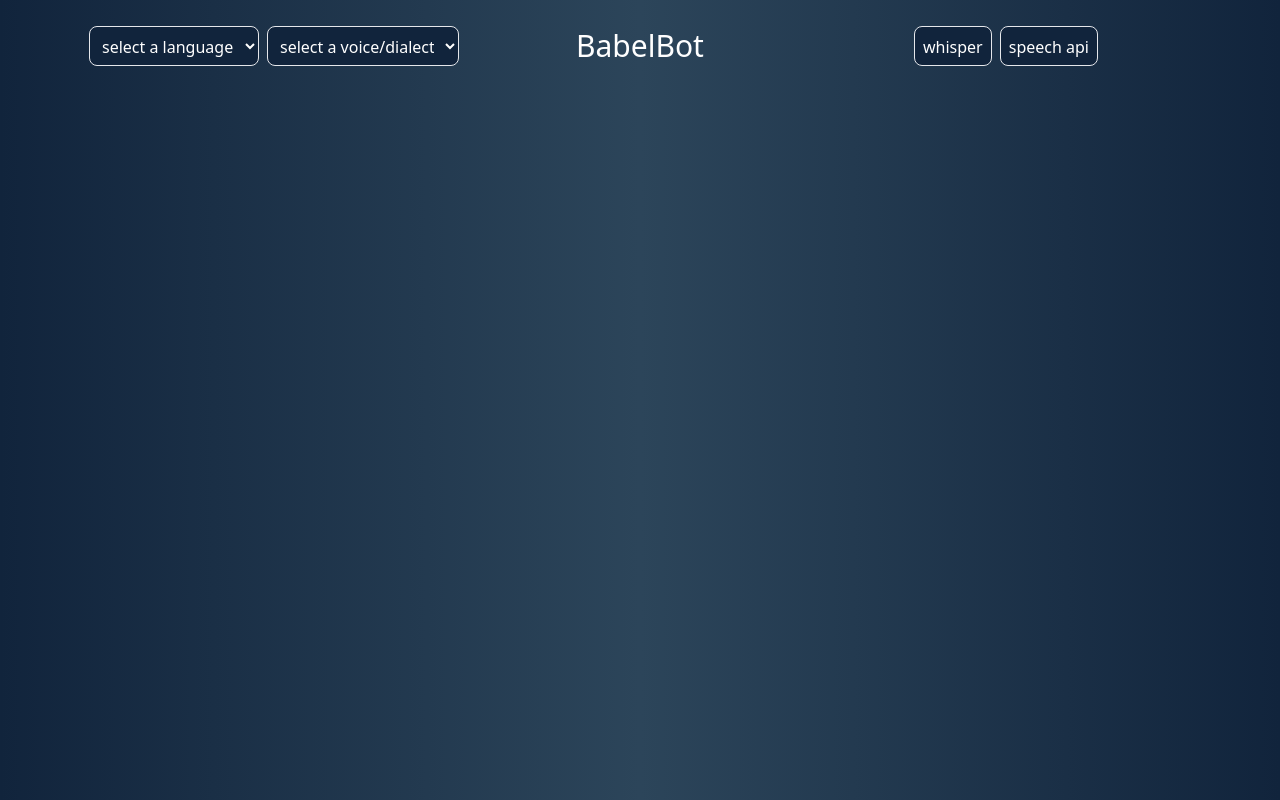
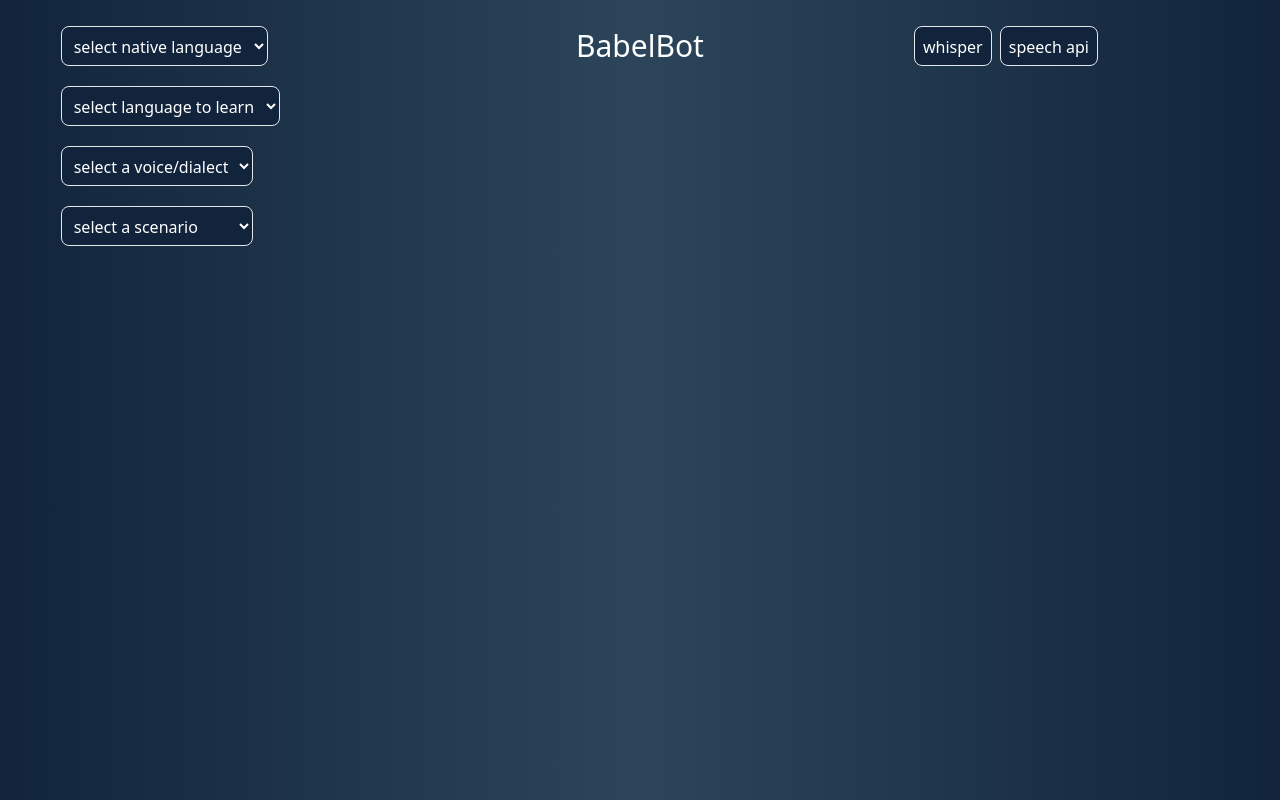
Before and after one commit to nikkigraybeal/babelbot, a Next.js app: page / in a window 1280 px wide. Built offline with nearby package versions, Linux system fonts and the light colour scheme.

Commit message:
add native lang and scenario drop downs

```diff
--- a/app/components/chatBox/ChatBoxSpeechApi.tsx
+++ b/app/components/chatBox/ChatBoxSpeechApi.tsx
@@ -6,11 +6,11 @@ import Image from "next/image";
 import { systemPrompt, scenarios } from "@/utils/systemPrompt";
 
 
-const ChatBoxSpeechApi = ({ selectedVoice, selectedLanguage, greeting }) => {
+const ChatBoxSpeechApi = ({ nativeLanguage, selectedVoice, selectedLanguage, greeting, scenario }) => {
   const [promptHistory, setPromptHistory] = useState<Prompt[]>([
     {
       role: "system",
-      content: systemPrompt(selectedLanguage, "English", scenarios[0]),
+      content: systemPrompt(selectedLanguage, nativeLanguage, scenarios[scenario]),
     },
   ]);
   const [dialogue, setDialogue] = useState<Prompt[]>([]);
--- a/app/components/chatBox/ChatBoxWhisper.tsx
+++ b/app/components/chatBox/ChatBoxWhisper.tsx
@@ -6,18 +6,18 @@ import speakerIcon from "../../../public/speakerIcon.svg";
 import Image from "next/image";
 import { systemPrompt, scenarios } from "../../../utils/systemPrompt";
 
-const ChatBoxWhisper = ({ selectedVoice, selectedLanguage, greeting }) => {
+const ChatBoxWhisper = ({ nativeLanguage, selectedVoice, selectedLanguage, greeting, scenario }) => {
   const [promptHistory, setPromptHistory] = useState<Prompt[]>([
     {
       role: "system",
-      content: systemPrompt(selectedLanguage, "English", scenarios[0]),
+      content: systemPrompt(selectedLanguage, nativeLanguage, scenarios[scenario]),
     },
   ]);
   const [dialogue, setDialogue] = useState<Prompt[]>([]);
   const [suggestions, setSuggestions] = useState<string[][]>([]); // [[suggested res, translation]]
   const [userInput, setUserInput] = useState<Prompt>({
     role: "user",
-    content: greeting,
+    content: greeting
   });
   const [spacebarPressed, setSpacebarPressed] = useState<boolean>(false);
   const [recording, setRecording] = useState(false);
--- a/app/page.tsx
+++ b/app/page.tsx
@@ -2,6 +2,7 @@
 import { useState, useEffect } from "react";
 import ChatBoxSpeechApi from "./components/chatBox/ChatBoxSpeechApi";
 import ChatBoxWhisper from "./components/chatBox/ChatBoxWhisper";
+import { scenarios } from "@/utils/systemPrompt";
 
 // BCP-47 language codes, language, country, dialect, "Hello!"
 const langCodes = [
@@ -21,6 +22,7 @@ const langCodes = [
   ["en-IN", "English", "India", "Indian English", "Hello!"],
   ["en-NZ", "English", "New Zealand", "New Zealand English", "Hello!"],
   ["en-US", "English", "United States", "US English", "Hello!"],
+  ["en", "English", "United States", "US English", "Hello!"],
   ["en-ZA", "English", "South Africa", "English (South Africa)", "Hello!"],
   ["es-AR", "Spanish", "Argentina", "Argentine Spanish", "¡Hola!"],
   ["es-CL", "Spanish", "Chile", "Chilean Spanish", "¡Hola!"],
@@ -43,6 +45,7 @@ const langCodes = [
   ["ko-KR", "Korean", "Republic of Korea", "Korean (Republic of Korea)", "안녕하세요!"],
   ["nl-BE", "Dutch", "Belgium", "Belgian Dutch", "Hallo!"],
   ["nl-NL", "Dutch", "The Netherlands", "Standard Dutch (The Netherlands)", "Hallo!"],
+  ["nb-NO", "Norwegian", "Norway", "Norwegian (Norway)", "Hei!"],
   ["no-NO", "Norwegian", "Norway", "Norwegian (Norway)", "Hei!"],
   ["pl-PL", "Polish", "Poland", "Polish (Poland)", "Witaj!"],
   ["pt-BR", "Portuguese", "Brazil", "Brazilian Portuguese", "Olá!"],
@@ -55,9 +58,9 @@ const langCodes = [
   ["ta-LK", "Tamil", "Sri Lanka", "Sri Lankan Tamil", "அவரத்தின் வணக்கம்!"],
   ["th-TH", "Thai", "Thailand", "Thai (Thailand)", "สวัสดี!"],
   ["tr-TR", "Turkish", "Turkey", "Turkish (Turkey)", "Merhaba!"],
-  ["zh-CN", "Chinese", "China", "Mainland China, simple chars", "你好！"],
-  ["zh-HK", "Chinese", "Hong Kong", "Hong Kong, trad chars", "你好！"],
-  ["zh-TW", "Chinese", "Taiwan", "Taiwan, trad chars", "你好！"],
+  ["zh-CN", "Chinese", "China", "Mainland China, simple chars", "你好"],
+  ["zh-HK", "Chinese", "Hong Kong", "Hong Kong, trad chars", "你好"],
+  ["zh-TW", "Chinese", "Taiwan", "Taiwan, trad chars", "你好"],
 ];
 
 interface Voice {
@@ -72,9 +75,11 @@ export default function Home() {
   const [availableVoices, setAvailableVoices] = useState<Voice[] | null>(null);
   const [voices, setVoices] = useState<string[]>([]);
   const [selectedVoice, setSelectedVoice] = useState<SpeechSynthesisVoice | undefined | null>(null);
+  const [nativeLanguage, setNativeLanguage] = useState<string | null>(null)
   const [languages, setLanguages] = useState<string[]>([]);
   const [selectedLanguage, setSelectedLanguage] = useState<string | null>(null);
   const [greeting, setGreeting] = useState<string | null>(null)
+  const [scenario, setScenario] = useState<string | null>(null)
 
   useEffect(() => {
     // fetch available voices on mount and create Voice obj array
@@ -89,7 +94,7 @@ export default function Home() {
                 synthObj: sObj,
                 lang: "",
                 dialect: "",
-                greeting: "",
+                greeting: "Hello",
               }
             : {
                 synthObj: sObj,
@@ -132,23 +137,34 @@ export default function Home() {
   const handleVoiceChange = (e: React.ChangeEvent<HTMLSelectElement>) => {
     // setSelectedVoice to synthObj
     const selected = e.target.value; // name - dialect
-    const voiceName = selected.split("-")[0];
+    const voiceName = selected.split(" - ")[0];
     const voiceObj = availableVoices!.find((voice) => {
       return voice.synthObj.name.trim() === voiceName.trim();
     });
     setSelectedVoice(voiceObj?.synthObj);
     if (voiceObj) {
       setGreeting(voiceObj.greeting)
+    } else {
+      setGreeting("Hello")
     }
   };
 
   return (
     <main className="flex flex-col items-center">
       <div className="flex justify-evenly items-center w-full">
-        <div className="flex justify-center w-4/12 h-10 gap-2">
+        <div className="flex flex-col items-start w-4/12 h-10 gap-2">
+          {/* NATIVE LANG */}
+        <select className="text-white border p-2 rounded-lg mb-3 bg-bg-dark h-10" onChange={(e) => setNativeLanguage(e.target.value)}>
+            <option value="">select native language</option>
+            {languages.map((lang) => (
+              <option key={lang} value={lang}>
+                {lang}
+              </option>
+            ))}
+          </select>
           {/* LANG DD */}
           <select className="text-white border p-2 rounded-lg mb-3 bg-bg-dark h-10" onChange={handleLanguageChange}>
-            <option value="">select a language</option>
+            <option value="">select language to learn</option>
             {languages.map((lang) => (
               <option key={lang} value={lang}>
                 {lang}
@@ -161,6 +177,15 @@ export default function Home() {
             {voices.map((voice) => (
               <option key={voice} value={`${voice}`}>
                 {voice}
+              </option>
+            ))}
+          </select>
+           {/* SCENARIO DD */}
+           <select className="text-white border p-2 rounded-lg mb-3 bg-bg-dark h-10 w-48" onChange={(e) => setScenario(e.target.value)}>
+            <option value="">select a scenario</option>
+            {scenarios.map((scenario, idx) => (
+              <option key={scenario.action} value={idx}>
+                {`${scenario.action} ${scenario.setting} from a ${scenario.assistantRole}`}
               </option>
             ))}
           </select>
@@ -187,16 +212,20 @@ export default function Home() {
       </div>
       {speechToText === "speech api" && (
         <ChatBoxSpeechApi
+          nativeLanguage={nativeLanguage}
           selectedLanguage={selectedLanguage}
           selectedVoice={selectedVoice}
           greeting={greeting}
+          scenario={scenario}
         />
       )}
       {speechToText === "whisper" && (
         <ChatBoxWhisper
+          nativeLanguage={nativeLanguage}
           selectedLanguage={selectedLanguage}
           selectedVoice={selectedVoice}
           greeting={greeting}
+          scenario={scenario}
         />
       )}
     </main>
--- a/utils/systemPrompt.ts
+++ b/utils/systemPrompt.ts
@@ -4,7 +4,7 @@ export const systemPrompt = (
   scenario: Scenario,
 ) => {
   return `
-      You are a JSON generator. Always respond with JSON.
+      You are a JSON generator.
 
       The user is a native ${nativeLang} speaker who is a beginning ${language} language student.
       The user is doing a role playing exercise where they are a ${scenario.userRole} ${scenario.setting} ${scenario.action} from a ${scenario.assistantRole}.
@@ -12,10 +12,21 @@ export const systemPrompt = (
       Respond strictly with JSON to the user's prompts. The JSON should be compatible with the TypeScript type Response from the following:
       interface Response {
         assistant: string[], // contains 2 string items: the ${scenario.assistantRole}'s response in ${language} and ${nativeLang}
-        suggestions: string[][] // contains 3 arrays with 2 string items in each: a suggestion for how the ${scenario.userRole} can respond to the ${scenario.assistantRole} in ${language} and in ${nativeLang}
+        suggestions: string[][] // contains 3 arrays with 2 string items in each: a suggestion for how the ${scenario.userRole} can respond to the ${scenario.assistantRole} in ${language} and in ${nativeLang}.
       }
   `;
 };
+
+
+
+// Respond strictly with JSON to the user's prompts. The JSON should follow this pattern:
+//       {
+//         assistant: "an array that contains 2 strng items: the ${scenario.assistantRole}'s response in ${language} and ${nativeLang}",
+//         suggestions: "an array that contains 3 arrays with 2 string items in each: a suggestion for how the ${scenario.userRole} can respond to the ${scenario.assistantRole} in ${language} and in ${nativeLang}"
+//       }
+
+// how to control gpt response if user responds in native lang or strays from the topic?
+// do we bother or just give the user a way to regenerate the convo if it goes off the rails?
 
 // interface Scenario {
 //   action: string;
```
